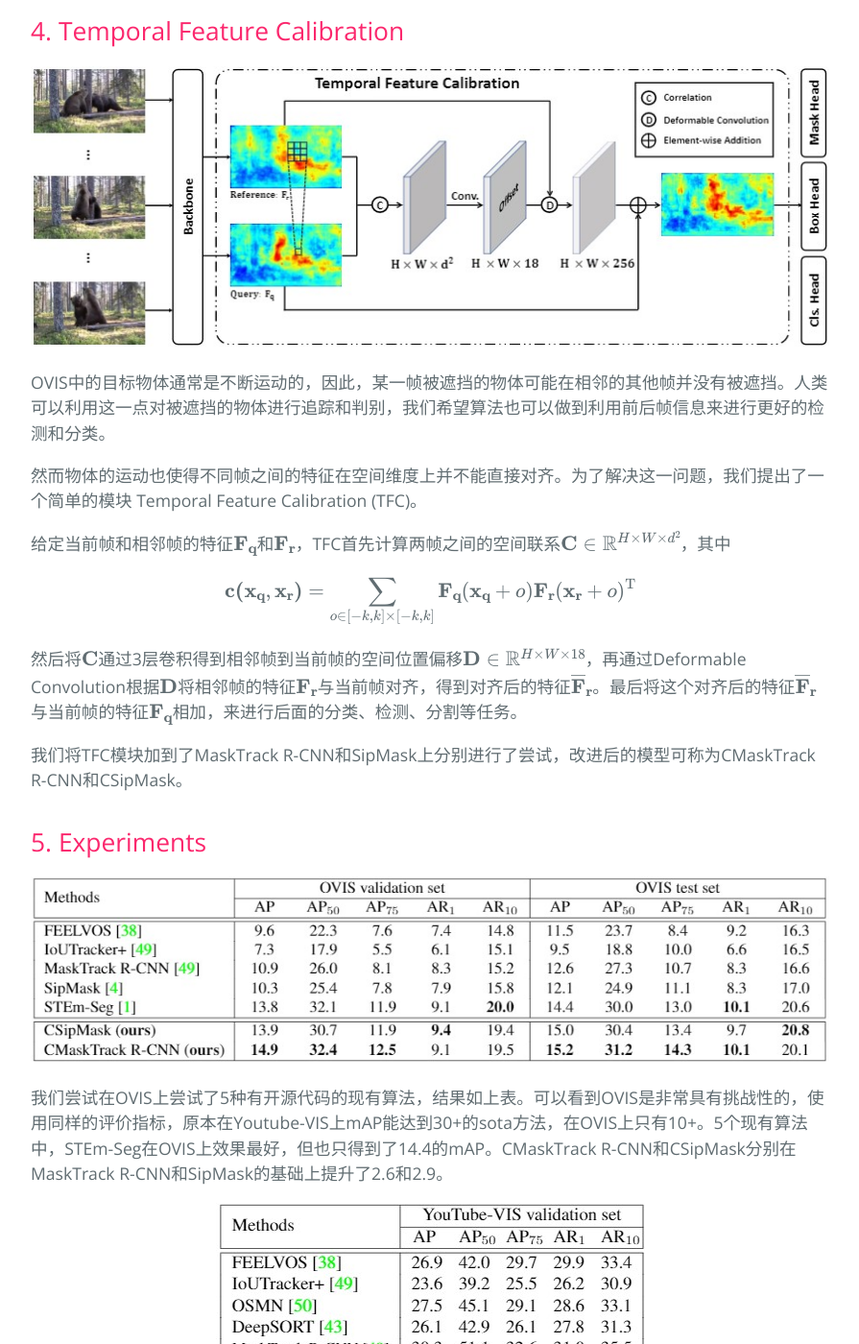
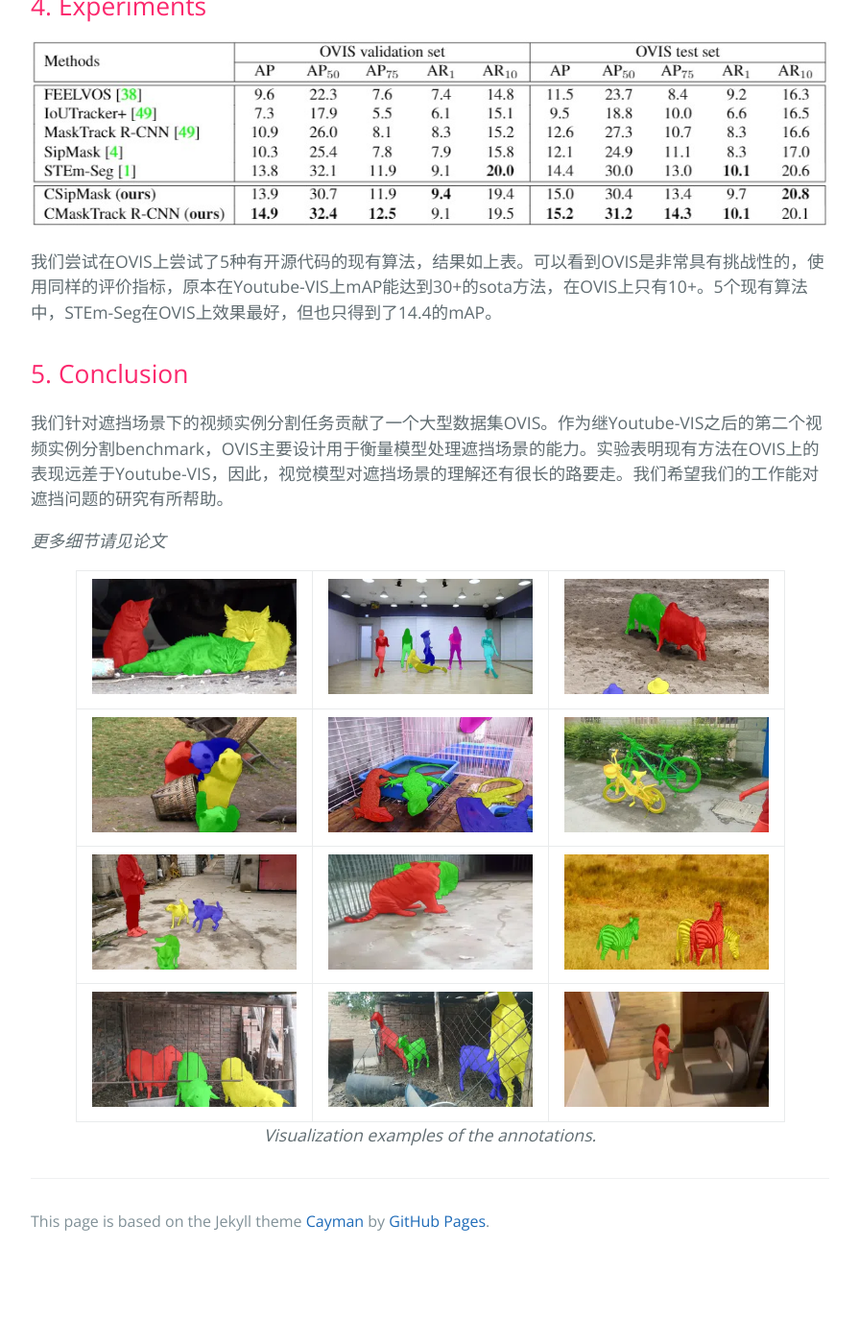
Before and after one commit to qjy981010/OVIS, a Jekyll site: the page built from index.md, in a window 1280 px wide and 1400 px high, scrolled down 2619 px. Shown: the whole window at 96% size, without its empty margins (192-1087 px from the left). Built offline with Jekyll 4.4.1, drawn with Linux system fonts in a browser that asks for light colours; formulas are drawn with MathJax 3; after the commit the page ends 3935 px from its top, so only the background shows below that; some of the changed text lies outside the part shown.

Commit message:
0206 delete TFC

```diff
--- a/index.md
+++ b/index.md
@@ -14,7 +14,7 @@ layout: default
     </script>
 </head>
 
-本文介绍一下我们最新提出的视频实例分割数据集OVIS，以及用于融合前后帧信息的TFC模块
+本文介绍一下我们最新提出的视频实例分割数据集OVIS
 
 **Occluded Video Instance Segmentation**
 
@@ -26,7 +26,7 @@ layout: default
 
 为此，我们构建了一个针对强遮挡场景的大型视频实例分割数据集**O**ccluded **V**ideo **I**nstance **S**egmentation (**OVIS**)，它要求算法能检测、分割、跟踪视频里的所有物体。与其他数据集相比，OVIS最主要的特点就是视频里存在大量多种多样的遮挡。因此，OVIS很适合用来衡量算法对于遮挡场景的处理能力。
 
-实验表明，现有的方法并不能在强遮挡场景下取得令人满意的结果。为了缓解遮挡带来的困难，我们提出了TFC模块，尝试通过融合前后帧信息来改善算法在遮挡场景下的表现。
+实验表明，现有的方法并不能在强遮挡场景下取得令人满意的结果。
 
 
 ## 2. Dataset Statistics
@@ -75,41 +75,16 @@ OVIS中包含多种不同的遮挡类型，按遮挡程度可分为部分遮挡
 *更多可视化样例见文末*
 
 
-## 4. Temporal Feature Calibration
-
-<!-- ![](data/figure6.jpg) -->
-<center><img src="data/figure6.jpg"></center>
-
-OVIS中的目标物体通常是不断运动的，因此，某一帧被遮挡的物体可能在相邻的其他帧并没有被遮挡。人类可以利用这一点对被遮挡的物体进行追踪和判别，我们希望算法也可以做到利用前后帧信息来进行更好的检测和分类。
-
-然而物体的运动也使得不同帧之间的特征在空间维度上并不能直接对齐。为了解决这一问题，我们提出了一个简单的模块 Temporal Feature Calibration (TFC)。
-
-给定当前帧和相邻帧的特征$\textbf{F}\_\textbf{q}$和$\textbf{F}\_\textbf{r}$，TFC首先计算两帧之间的空间联系$\textbf{C}\in\mathbb{R}^{H\times W\times d^2}$，其中
-
-$$\textbf{c}\textbf{(}\textbf{x}_\textbf{q},\textbf{x}_\textbf{r}\textbf{)} = \sum_{o\in[-k,k]\times[-k,k]}\textbf{F}_\textbf{q}(\textbf{x}_\textbf{q}+o)\textbf{F}_\textbf{r}(\textbf{x}_\textbf{r}+o)^\mathrm{T}$$
-
-然后将$\textbf{C}$通过3层卷积得到相邻帧到当前帧的空间位置偏移$\textbf{D}\in\mathbb{R}^{H\times W\times 18}$，再通过Deformable Convolution根据$\textbf{D}$将相邻帧的特征$\textbf{F}\_\textbf{r}$与当前帧对齐，得到对齐后的特征$\overline{\textbf{F}}\_{\textbf{r}}$。最后将这个对齐后的特征$\overline{\textbf{F}}\_{\textbf{r}}$与当前帧的特征$\textbf{F}\_\textbf{q}$相加，来进行后面的分类、检测、分割等任务。
-
-我们将TFC模块加到了MaskTrack R-CNN和SipMask上分别进行了尝试，改进后的模型可称为CMaskTrack R-CNN和CSipMask。
-
-
-## 5. Experiments
+## 4. Experiments
 
 <!-- ![](data/table2.jpg) -->
 <center><img src="data/table2.jpg"></center>
 
-我们尝试在OVIS上尝试了5种有开源代码的现有算法，结果如上表。可以看到OVIS是非常具有挑战性的，使用同样的评价指标，原本在Youtube-VIS上mAP能达到30+的sota方法，在OVIS上只有10+。5个现有算法中，STEm-Seg在OVIS上效果最好，但也只得到了14.4的mAP。CMaskTrack R-CNN和CSipMask分别在MaskTrack R-CNN和SipMask的基础上提升了2.6和2.9。
+我们尝试在OVIS上尝试了5种有开源代码的现有算法，结果如上表。可以看到OVIS是非常具有挑战性的，使用同样的评价指标，原本在Youtube-VIS上mAP能达到30+的sota方法，在OVIS上只有10+。5个现有算法中，STEm-Seg在OVIS上效果最好，但也只得到了14.4的mAP。
 
-<center><img src="data/table3.jpg"></center>
-<!-- ![](data/table3.jpg) -->
+## 5. Conclusion
 
-我们也在Youtube-VIS上测试了我们的新方法，CSipMask在SipMask的基础上提升了2.5个点，mAP达到了35.0。CMaskTrack R-CNN也比MaskTrack R-CNN高了1.8。
-
-消融实验也表明，我们的TFC模块相比其他两种特征融合方式（直接相加融合，或者根据两个特征的差值计算offset再融合）都有明显提升。
-
-## 6. Conclusion
-
-我们针对遮挡场景下的视频实例分割任务贡献了一个大型数据集OVIS。作为继Youtube-VIS之后的第二个视频实例分割benchmark，OVIS主要设计用于衡量模型处理遮挡场景的能力。实验表明现有方法在OVIS上的表现远差于Youtube-VIS，因此，视觉模型对遮挡场景的理解还有很长的路要走。我们也尝试了利用相邻帧信息来缓解遮挡带来的影响，相比之前的方法有明显的提升。我们希望我们的工作能对遮挡问题的研究有所帮助。
+我们针对遮挡场景下的视频实例分割任务贡献了一个大型数据集OVIS。作为继Youtube-VIS之后的第二个视频实例分割benchmark，OVIS主要设计用于衡量模型处理遮挡场景的能力。实验表明现有方法在OVIS上的表现远差于Youtube-VIS，因此，视觉模型对遮挡场景的理解还有很长的路要走。我们希望我们的工作能对遮挡问题的研究有所帮助。
 
 *更多细节请见论文*
 
```
